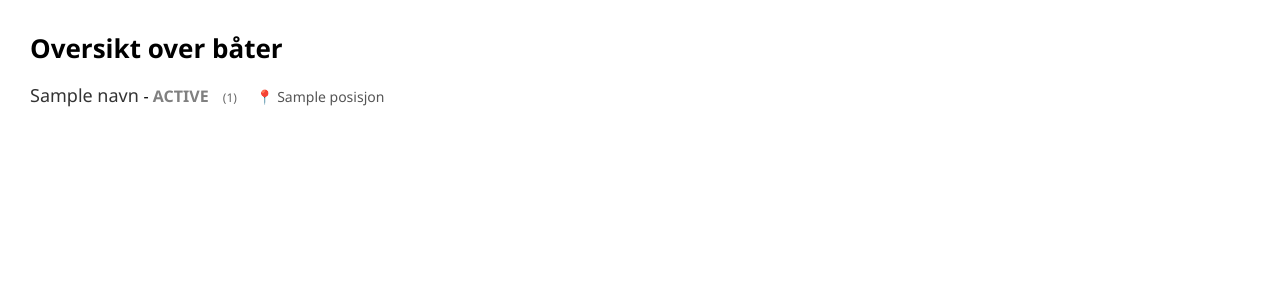
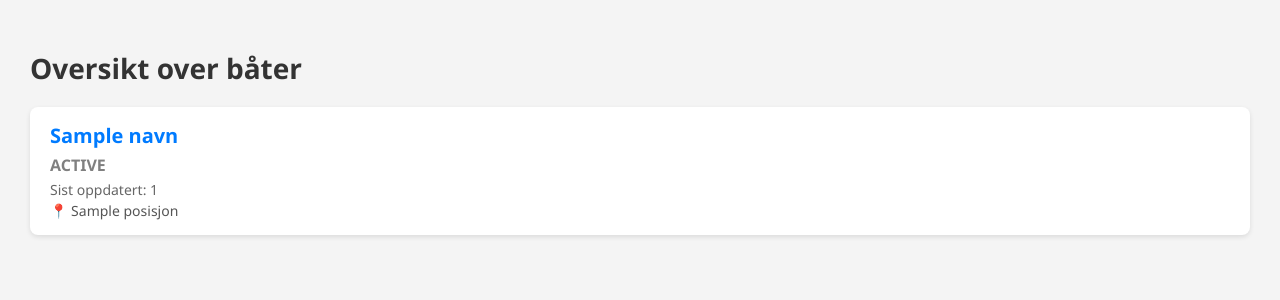
Before and after one commit to joaskvik/baatmonitor, a Flask app: template templates/admin_oversikt.html in a window 1280 px wide. Shown: the top 300 px of the page. Run offline with Flask 3, Linux system fonts and the light colour scheme; the template is opened without the code that fills it: most values are stand-ins (such as "Sample title", 1, 10 or a date in 2020).

Commit message:
Update admin_oversikt.html

```diff
--- a/templates/admin_oversikt.html
+++ b/templates/admin_oversikt.html
@@ -4,19 +4,54 @@
     <meta charset="UTF-8">
     <title>Oversikt over båter</title>
     <style>
-        body { font-family: 'Segoe UI', sans-serif; margin: 30px; }
-        h1 { font-size: 26px; }
-        ul { list-style: none; padding: 0; }
-        li { margin-bottom: 20px; }
-        a { text-decoration: none; color: #333; font-size: 18px; }
+        body {
+            font-family: 'Segoe UI', sans-serif;
+            background: #f4f4f4;
+            padding: 30px;
+            margin: 0;
+        }
+        h1 {
+            color: #333;
+            font-size: 28px;
+            margin-bottom: 20px;
+        }
+        ul {
+            list-style: none;
+            padding: 0;
+        }
+        li {
+            background: white;
+            margin-bottom: 15px;
+            padding: 15px 20px;
+            border-radius: 8px;
+            box-shadow: 0 2px 5px rgba(0,0,0,0.1);
+            display: flex;
+            flex-direction: column;
+        }
+        a {
+            text-decoration: none;
+            font-size: 20px;
+            color: #007BFF;
+            font-weight: bold;
+            margin-bottom: 5px;
+        }
         .status-ok { color: green; font-weight: bold; }
         .status-feil { color: red; font-weight: bold; }
         .status-ukjent { color: gray; font-weight: bold; }
-        .tidspunkt { font-size: 12px; color: #666; margin-left: 10px; }
-        .posisjon { font-size: 14px; color: #555; margin-left: 15px; }
+        .tidspunkt {
+            font-size: 14px;
+            color: #666;
+            margin-top: 4px;
+        }
+        .posisjon {
+            font-size: 14px;
+            color: #555;
+            margin-top: 2px;
+        }
     </style>
 </head>
 <body>
+
     <h1>Oversikt over båter</h1>
 
     <ul>
@@ -25,19 +60,18 @@
                 <a href="{{ url_for('vis_logg_for_bat', batnavn=bat['navn'].replace(' ', '_')) }}">
                     {{ bat['navn'] }}
                 </a>
-                -
                 {% if bat['status'].lower() == 'ok' %}
-                    <span class="status-ok">{{ bat['status'].upper() }}</span>
+                    <div class="status-ok">{{ bat['status'].upper() }}</div>
                 {% elif bat['status'].lower() == 'feil' %}
-                    <span class="status-feil">{{ bat['status'].upper() }}</span>
+                    <div class="status-feil">{{ bat['status'].upper() }}</div>
                 {% else %}
-                    <span class="status-ukjent">{{ bat['status'].upper() }}</span>
+                    <div class="status-ukjent">{{ bat['status'].upper() }}</div>
                 {% endif %}
                 {% if bat['tid'] %}
-                    <span class="tidspunkt">({{ bat['tid'] }})</span>
+                    <div class="tidspunkt">Sist oppdatert: {{ bat['tid'] }}</div>
                 {% endif %}
                 {% if bat['posisjon'] %}
-                    <span class="posisjon">📍 {{ bat['posisjon'] }}</span>
+                    <div class="posisjon">📍 {{ bat['posisjon'] }}</div>
                 {% endif %}
             </li>
         {% endfor %}
```
